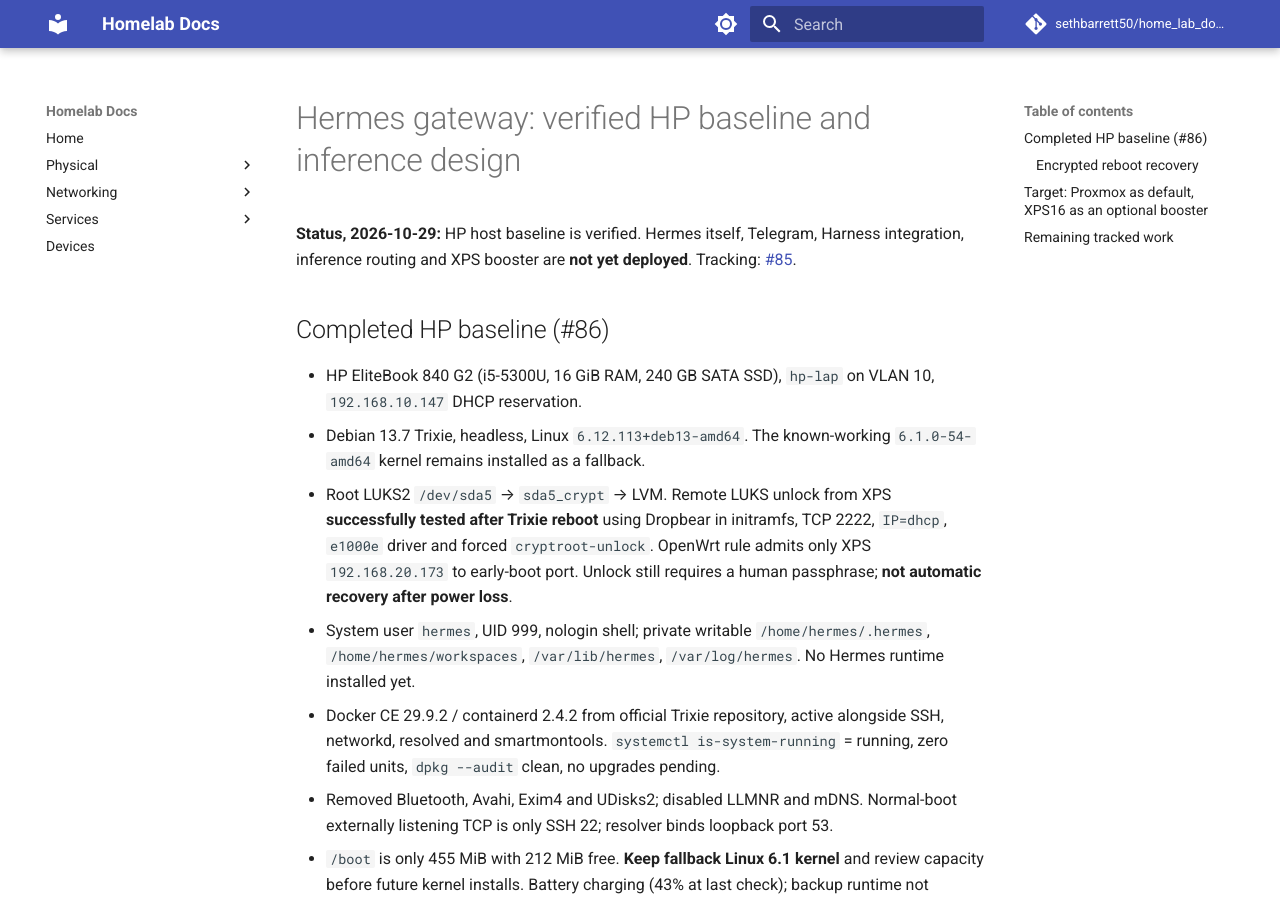
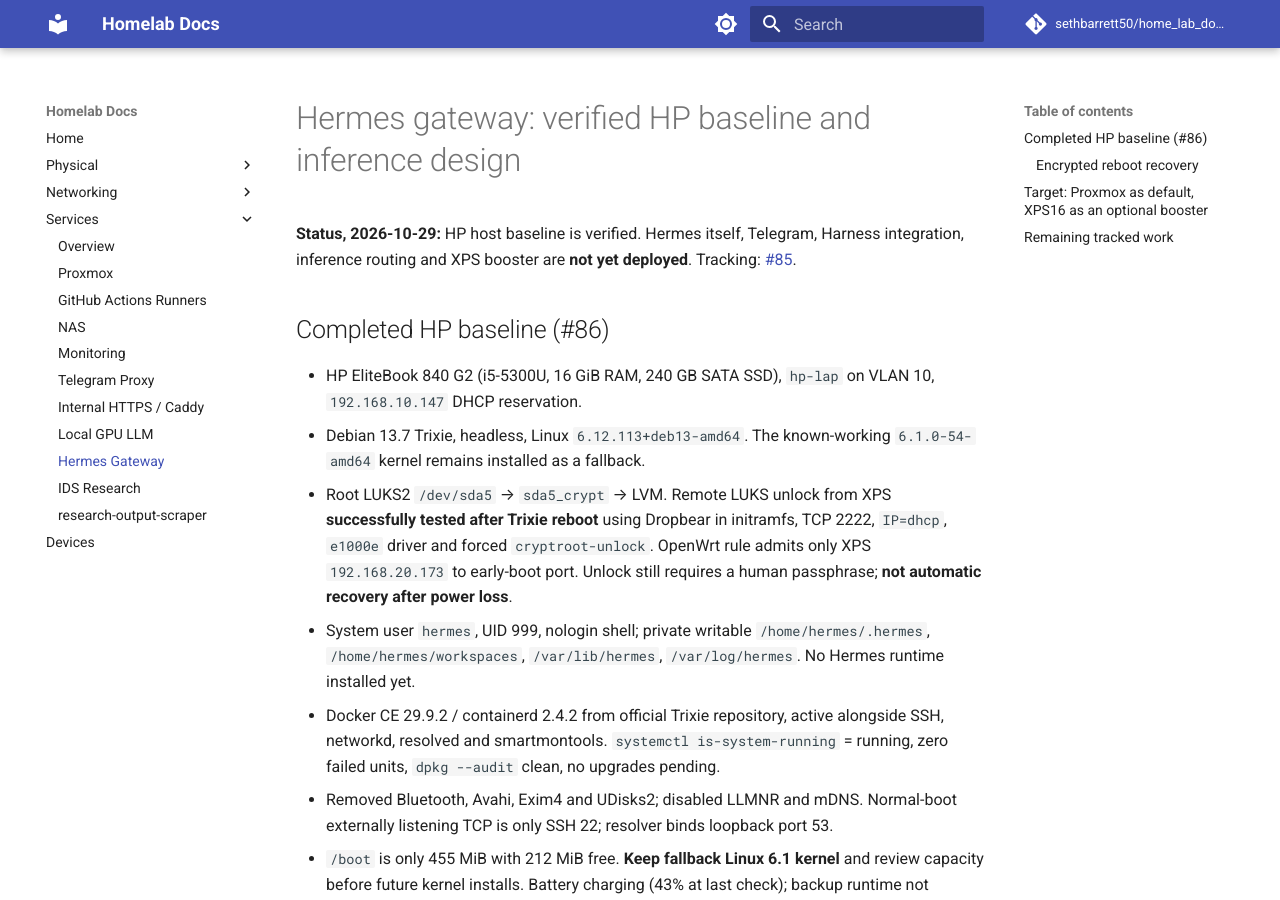
Before and after one commit to sethbarrett50/home_lab_docs, an MkDocs documentation site: the page built from docs/services/hermes-gateway.md, in a window 1280 px wide and 900 px high. Built offline with MkDocs 1.6.1 and Material for MkDocs 9.7.7, drawn with Linux system fonts in a browser that asks for light colours; comment, search, counter and statistics services are not loaded.

Commit message:
docs: link Hermes gateway baseline and refresh inventory

```diff
--- a/mkdocs.yml
+++ b/mkdocs.yml
@@ -52,6 +52,7 @@
       - Telegram Proxy: services/telegram-proxy.md
       - Internal HTTPS / Caddy: services/caddy.md
       - Local GPU LLM: services/local-llm.md
+      - Hermes Gateway: services/hermes-gateway.md
       - IDS Research: services/ids-research.md
       - research-output-scraper: services/research-output-scraper.md
   - Devices: devices/README.md
```
